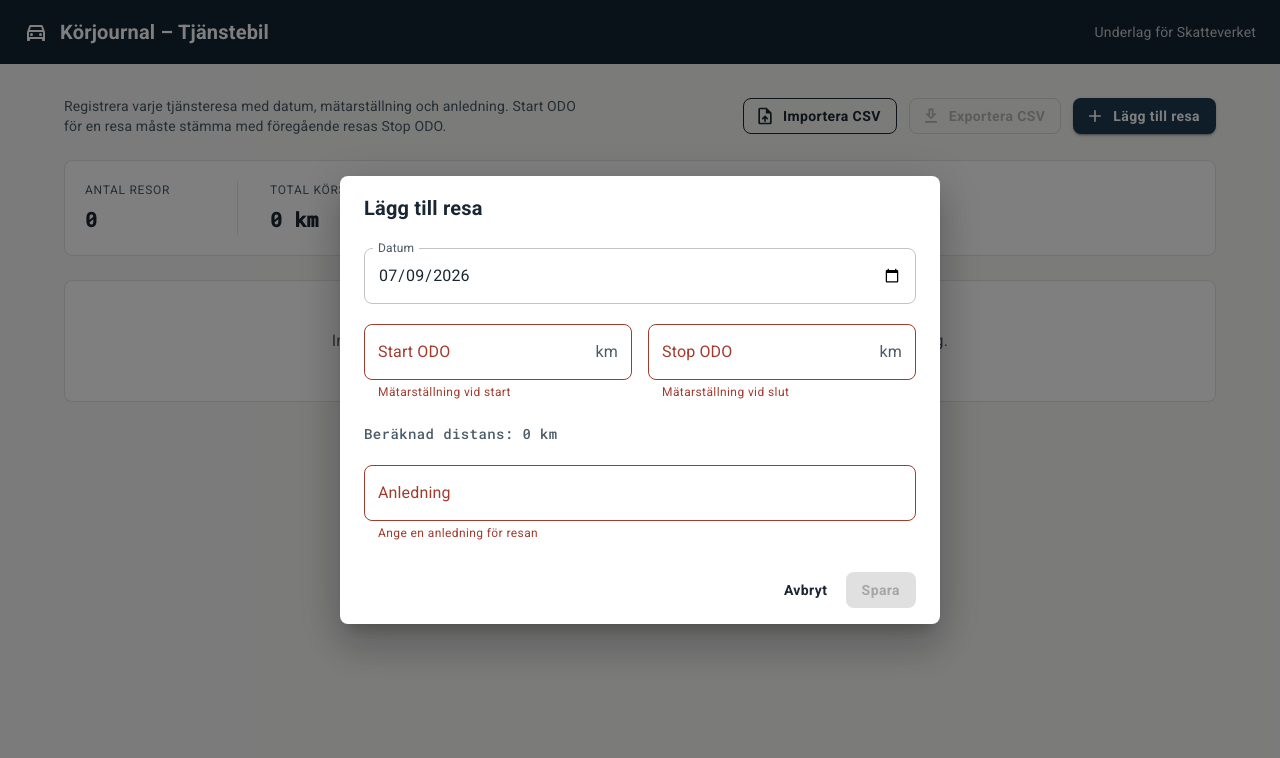
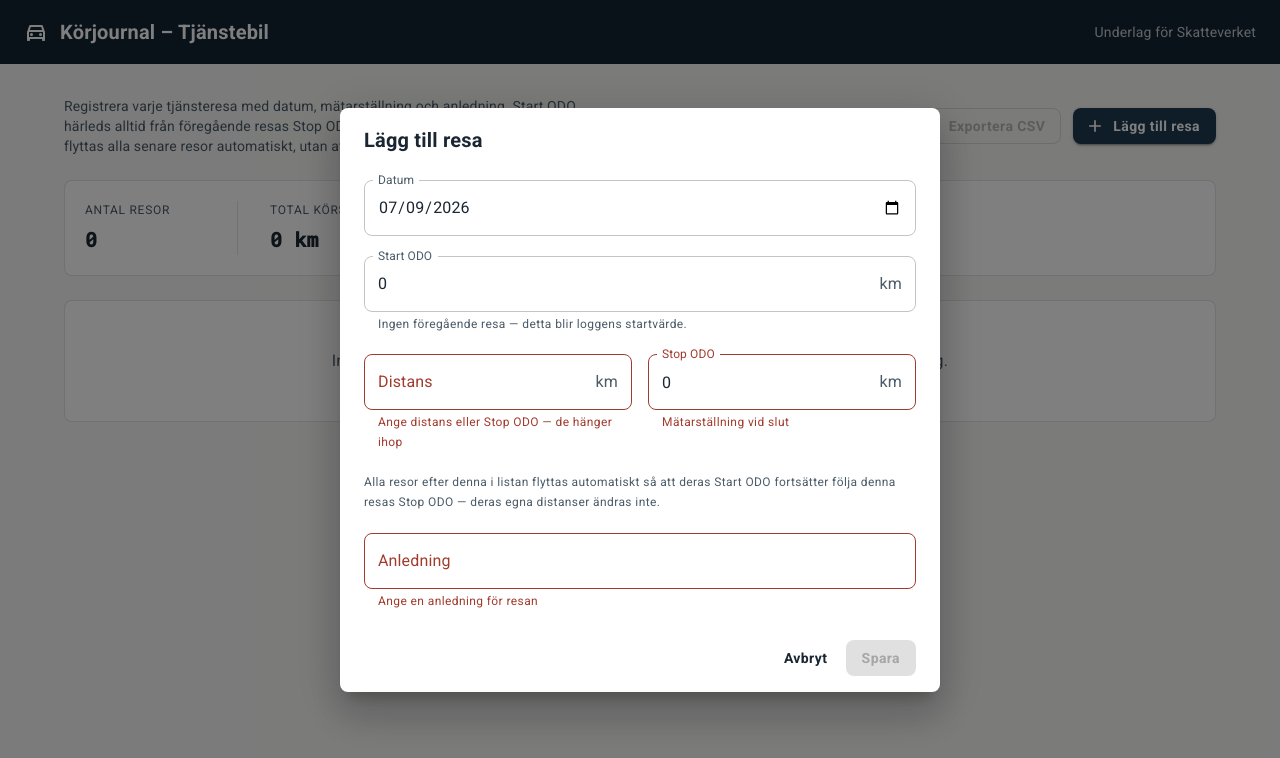
Before and after one commit to wingnut/drive-log, a React (Vite) app: page / in a window 1280 px wide. Both pictures are taken after a click on the button "Lägg till resa". Shown: the top 758 px of the page. Built offline with nearby package versions, Linux system fonts and the light colour scheme.

Commit message:
Possible to add new rows

```diff
--- a/src/App.tsx
+++ b/src/App.tsx
@@ -15,53 +15,90 @@ import DownloadIcon from '@mui/icons-material/DownloadOutlined'
 import DriveLogTable from './components/DriveLogTable'
 import SummaryStats from './components/SummaryStats'
 import CsvImportButton from './components/CsvImportButton'
-import EntryDialog from './components/EntryDialog'
-import type { DriveLogEntry } from './types'
-import { validateChain, suggestNextStartOdo } from './utils/validation'
+import EntryDialog, { type EntrySavePayload } from './components/EntryDialog'
+import type { ComputedEntry, DriveLogEntry } from './types'
+import { computeChain, validateEntries } from './utils/chain'
 import { exportDriveLogCsv, downloadCsv, makeId } from './utils/csv'
-import { loadEntries, saveEntries } from './utils/storage'
+import { loadLog, saveLog } from './utils/storage'
+
+/** Which entry the dialog is currently open for: inserting a brand new
+ *  row at a given position, or editing an existing one by id. */
+type DialogState = { mode: 'add'; index: number } | { mode: 'edit'; id: string } | null
 
 export default function App() {
-  const [entries, setEntries] = useState<DriveLogEntry[]>(() => loadEntries())
-  const [dialogOpen, setDialogOpen] = useState(false)
-  const [editingEntry, setEditingEntry] = useState<DriveLogEntry | undefined>(undefined)
+  const initialLog = useMemo(() => loadLog(), [])
+  const [baselineOdo, setBaselineOdo] = useState<number>(initialLog.baselineOdo)
+  const [entries, setEntries] = useState<DriveLogEntry[]>(initialLog.entries)
+  const [dialogState, setDialogState] = useState<DialogState>(null)
   const [snackbar, setSnackbar] = useState<{ message: string; severity: 'success' | 'warning' | 'error' } | null>(
     null,
   )
 
   useEffect(() => {
-    saveEntries(entries)
-  }, [entries])
+    saveLog({ baselineOdo, entries })
+  }, [baselineOdo, entries])
 
-  const issues = useMemo(() => validateChain(entries), [entries])
+  // The single place Start ODO / Stop ODO get derived. Everything below
+  // — the table, the summary, validation, the dialog's starting point —
+  // reads from this instead of trusting any stored odometer value.
+  const computed = useMemo(() => computeChain(baselineOdo, entries), [baselineOdo, entries])
+  const issues = useMemo(() => validateEntries(computed), [computed])
   const errorCount = useMemo(
     () => Array.from(issues.values()).flat().filter((i) => i.severity === 'error').length,
     [issues],
   )
 
-  const handleAddClick = () => {
-    setEditingEntry(undefined)
-    setDialogOpen(true)
-  }
-
-  const handleEditClick = (entry: DriveLogEntry) => {
-    setEditingEntry(entry)
-    setDialogOpen(true)
-  }
-
-  const handleSave = (entry: DriveLogEntry) => {
-    setEntries((prev) => {
-      const exists = prev.some((e) => e.id === entry.id)
-      return exists ? prev.map((e) => (e.id === entry.id ? entry : e)) : [...prev, entry]
-    })
-  }
+  const handleAppend = () => setDialogState({ mode: 'add', index: entries.length })
+  const handleInsertAt = (index: number) => setDialogState({ mode: 'add', index })
+  const handleEditClick = (entry: ComputedEntry) => setDialogState({ mode: 'edit', id: entry.id })
+  const handleDialogClose = () => setDialogState(null)
 
   const handleDelete = (id: string) => {
     setEntries((prev) => prev.filter((e) => e.id !== id))
   }
 
-  const handleImported = (imported: DriveLogEntry[], warnings: string[]) => {
-    setEntries((prev) => [...prev, ...imported])
+  const handleSave = (payload: EntrySavePayload) => {
+    if (!dialogState) return
+    if (dialogState.mode === 'add') {
+      const newEntry: DriveLogEntry = {
+        id: makeId(),
+        date: payload.date,
+        distance: payload.distance,
+        reason: payload.reason,
+      }
+      setEntries((prev) => [
+        ...prev.slice(0, dialogState.index),
+        newEntry,
+        ...prev.slice(dialogState.index),
+      ])
+      if (dialogState.index === 0 && payload.startOdoOverride !== undefined) {
+        setBaselineOdo(payload.startOdoOverride)
+      }
+    } else {
+      setEntries((prev) =>
+        prev.map((e) =>
+          e.id === dialogState.id
+            ? { ...e, date: payload.date, distance: payload.distance, reason: payload.reason }
+            : e,
+        ),
+      )
+      const idx = entries.findIndex((e) => e.id === dialogState.id)
+      if (idx === 0 && payload.startOdoOverride !== undefined) {
+        setBaselineOdo(payload.startOdoOverride)
+      }
+    }
+  }
+
+  const handleImported = (imported: DriveLogEntry[], importedBaseline: number, warnings: string[]) => {
+    if (entries.length === 0) {
+      setBaselineOdo(importedBaseline)
+      setEntries(imported)
+    } else {
+      // Log already has rows: the imported trips are appended, and the
+      // chain simply continues from the current last Stop ODO — the
+      // CSV's own baseline is only meaningful for an empty log.
+      setEntries((prev) => [...prev, ...imported])
+    }
     if (warnings.length > 0) {
       setSnackbar({
         message: `Importerade ${imported.length} resor med ${warnings.length} varning(ar): ${warnings[0]}${
@@ -75,8 +112,27 @@ export default function App() {
   }
 
   const handleExport = () => {
-    const csv = exportDriveLogCsv(entries)
+    const csv = exportDriveLogCsv({ baselineOdo, entries })
     downloadCsv(`korjournal-${new Date().toISOString().slice(0, 10)}.csv`, csv)
+  }
+
+  // Figure out what the dialog should show: the Start ODO this row has
+  // (or will have), whether it's editable (only true for position 0),
+  // and the existing entry data when editing.
+  let dialogStartOdo = 0
+  let dialogIsFirst = false
+  let dialogInitial: DriveLogEntry | undefined
+
+  if (dialogState?.mode === 'add') {
+    dialogIsFirst = dialogState.index === 0
+    dialogStartOdo = dialogState.index === 0 ? baselineOdo : computed[dialogState.index - 1].stopOdo
+  } else if (dialogState?.mode === 'edit') {
+    const idx = computed.findIndex((e) => e.id === dialogState.id)
+    if (idx >= 0) {
+      dialogIsFirst = idx === 0
+      dialogStartOdo = computed[idx].startOdo
+      dialogInitial = entries[idx]
+    }
   }
 
   return (
@@ -96,34 +152,41 @@ export default function App() {
       <Container maxWidth="lg" sx={{ py: 4 }}>
         <Stack spacing={3}>
           <Stack direction={{ xs: 'column', sm: 'row' }} spacing={2} justifyContent="space-between" alignItems={{ sm: 'center' }}>
-            <Typography variant="body2" color="text.secondary" maxWidth={520}>
-              Registrera varje tjänsteresa med datum, mätarställning och anledning. Start ODO för en
-              resa måste stämma med föregående resas Stop ODO.
+            <Typography variant="body2" color="text.secondary" maxWidth={560}>
+              Registrera varje tjänsteresa med datum, mätarställning och anledning. Start ODO
+              härleds alltid från föregående resas Stop ODO — infoga en resa var som helst i
+              listan så flyttas alla senare resor automatiskt, utan att deras distanser ändras.
             </Typography>
             <Stack direction="row" spacing={1.5} flexWrap="wrap" useFlexGap>
               <CsvImportButton onImported={handleImported} />
               <Button variant="outlined" color="inherit" startIcon={<DownloadIcon />} onClick={handleExport} disabled={entries.length === 0}>
                 Exportera CSV
               </Button>
-              <Button variant="contained" startIcon={<AddIcon />} onClick={handleAddClick}>
+              <Button variant="contained" startIcon={<AddIcon />} onClick={handleAppend}>
                 Lägg till resa
               </Button>
             </Stack>
           </Stack>
 
-          <SummaryStats entries={entries} errorCount={errorCount} />
+          <SummaryStats entries={computed} errorCount={errorCount} />
 
-          <DriveLogTable entries={entries} issues={issues} onEdit={handleEditClick} onDelete={handleDelete} />
+          <DriveLogTable
+            entries={computed}
+            issues={issues}
+            onEdit={handleEditClick}
+            onDelete={handleDelete}
+            onInsertAt={handleInsertAt}
+          />
         </Stack>
       </Container>
 
       <EntryDialog
-        open={dialogOpen}
-        onClose={() => setDialogOpen(false)}
+        open={dialogState !== null}
+        onClose={handleDialogClose}
         onSave={handleSave}
-        initial={editingEntry}
-        expectedStartOdo={suggestNextStartOdo(entries)}
-        makeId={makeId}
+        initial={dialogInitial}
+        startOdo={dialogStartOdo}
+        isFirst={dialogIsFirst}
       />
 
       <Snackbar
--- a/src/components/CsvImportButton.tsx
+++ b/src/components/CsvImportButton.tsx
@@ -5,7 +5,7 @@ import { parseDriveLogCsv } from '../utils/csv'
 import type { DriveLogEntry } from '../types'
 
 interface Props {
-  onImported: (entries: DriveLogEntry[], warnings: string[]) => void
+  onImported: (entries: DriveLogEntry[], baselineOdo: number, warnings: string[]) => void
 }
 
 export default function CsvImportButton({ onImported }: Props) {
@@ -13,8 +13,8 @@ export default function CsvImportButton({ onImported }: Props) {
 
   const handleFile = async (file: File) => {
     const text = await file.text()
-    const { entries, warnings } = parseDriveLogCsv(text)
-    onImported(entries, warnings)
+    const { entries, baselineOdo, warnings } = parseDriveLogCsv(text)
+    onImported(entries, baselineOdo, warnings)
   }
 
   return (
--- a/src/components/EntryDialog.tsx
+++ b/src/components/EntryDialog.tsx
@@ -1,4 +1,4 @@
-import { useEffect, useMemo, useState } from 'react'
+import { useEffect, useState } from 'react'
 import Dialog from '@mui/material/Dialog'
 import DialogTitle from '@mui/material/DialogTitle'
 import DialogContent from '@mui/material/DialogContent'
@@ -7,70 +7,86 @@ import TextField from '@mui/material/TextField'
 import Button from '@mui/material/Button'
 import Stack from '@mui/material/Stack'
 import Typography from '@mui/material/Typography'
-import Alert from '@mui/material/Alert'
 import InputAdornment from '@mui/material/InputAdornment'
 import ReasonAutocomplete from './ReasonAutocomplete'
 import type { DriveLogEntry } from '../types'
 
+export interface EntrySavePayload {
+  date: string
+  distance: number
+  reason: string
+  /** Only meaningful when `isFirst` — a new baseline odometer value. */
+  startOdoOverride?: number
+}
+
 interface Props {
   open: boolean
   onClose: () => void
-  onSave: (entry: DriveLogEntry) => void
+  onSave: (data: EntrySavePayload) => void
   /** Existing entry when editing, undefined when adding a new one. */
   initial?: DriveLogEntry
-  /** Stop ODO of the chronologically previous trip, used to prefill /
-   *  sanity-check Start ODO for a brand new entry. */
-  expectedStartOdo: number | null
-  /** id to generate for a brand new entry. */
-  makeId: () => string
+  /** This row's Start ODO as derived from the current chain — fixed and
+   *  read-only unless `isFirst` is true. */
+  startOdo: number
+  /** True when this row sits at position 0 in the sequence, i.e. it has
+   *  no predecessor, so its Start ODO is the log's editable baseline. */
+  isFirst: boolean
 }
 
-export default function EntryDialog({
-  open,
-  onClose,
-  onSave,
-  initial,
-  expectedStartOdo,
-  makeId,
-}: Props) {
+export default function EntryDialog({ open, onClose, onSave, initial, startOdo, isFirst }: Props) {
   const isEdit = Boolean(initial)
 
   const [date, setDate] = useState('')
-  const [startOdo, setStartOdo] = useState('')
-  const [stopOdo, setStopOdo] = useState('')
+  const [startOdoStr, setStartOdoStr] = useState('')
+  const [distanceStr, setDistanceStr] = useState('')
+  const [stopOdoStr, setStopOdoStr] = useState('')
   const [reason, setReason] = useState('')
 
   useEffect(() => {
     if (!open) return
-    if (initial) {
-      setDate(initial.date)
-      setStartOdo(String(initial.startOdo))
-      setStopOdo(String(initial.stopOdo))
-      setReason(initial.reason)
-    } else {
-      const today = new Date().toISOString().slice(0, 10)
-      setDate(today)
-      setStartOdo(expectedStartOdo !== null ? String(expectedStartOdo) : '')
-      setStopOdo('')
-      setReason('')
+    const initialDistance = initial?.distance ?? 0
+    setDate(initial?.date ?? new Date().toISOString().slice(0, 10))
+    setStartOdoStr(String(startOdo))
+    setDistanceStr(initial ? String(initialDistance) : '')
+    setStopOdoStr(initial ? String(startOdo + initialDistance) : String(startOdo))
+    setReason(initial?.reason ?? '')
+    // eslint-disable-next-line react-hooks/exhaustive-deps
+  }, [open, initial, startOdo])
+
+  const effectiveStartOdo = isFirst ? Number(startOdoStr) : startOdo
+  const startOdoValid = !Number.isNaN(effectiveStartOdo)
+
+  const handleStartOdoChange = (value: string) => {
+    setStartOdoStr(value)
+    const newStart = Number(value)
+    const distance = Number(distanceStr)
+    if (!Number.isNaN(newStart) && !Number.isNaN(distance)) {
+      // Keep this row's own distance fixed; Stop ODO follows the new start.
+      setStopOdoStr(String(newStart + distance))
     }
-  }, [open, initial, expectedStartOdo])
+  }
 
-  const startOdoNum = Number(startOdo)
-  const stopOdoNum = Number(stopOdo)
-  const distance = useMemo(() => {
-    if (Number.isNaN(startOdoNum) || Number.isNaN(stopOdoNum)) return null
-    return stopOdoNum - startOdoNum
-  }, [startOdoNum, stopOdoNum])
+  const handleDistanceChange = (value: string) => {
+    setDistanceStr(value)
+    const distance = Number(value)
+    if (!Number.isNaN(distance) && startOdoValid) {
+      setStopOdoStr(String(effectiveStartOdo + distance))
+    }
+  }
 
-  const startOdoMismatch =
-    !isEdit && expectedStartOdo !== null && startOdo !== '' && startOdoNum !== expectedStartOdo
+  const handleStopOdoChange = (value: string) => {
+    setStopOdoStr(value)
+    const stop = Number(value)
+    if (!Number.isNaN(stop) && startOdoValid) {
+      setDistanceStr(String(stop - effectiveStartOdo))
+    }
+  }
 
+  const distanceNum = Number(distanceStr)
   const errors = {
     date: !date,
-    startOdo: startOdo === '' || Number.isNaN(startOdoNum),
-    stopOdo:
-      stopOdo === '' || Number.isNaN(stopOdoNum) || (distance !== null && distance < 0),
+    startOdo: isFirst && (startOdoStr === '' || Number.isNaN(effectiveStartOdo)),
+    distance: distanceStr === '' || Number.isNaN(distanceNum) || distanceNum < 0,
     reason: !reason.trim(),
   }
   const hasErrors = Object.values(errors).some(Boolean)
@@ -78,12 +94,10 @@ export default function EntryDialog({
   const handleSave = () => {
     if (hasErrors) return
     onSave({
-      id: initial?.id ?? makeId(),
       date,
-      startOdo: startOdoNum,
-      stopOdo: stopOdoNum,
-      distance: distance ?? 0,
+      distance: distanceNum,
       reason: reason.trim(),
+      startOdoOverride: isFirst ? effectiveStartOdo : undefined,
     })
     onClose()
   }
@@ -102,42 +116,49 @@ export default function EntryDialog({
             InputLabelProps={{ shrink: true }}
             fullWidth
           />
+
+          <TextField
+            label="Start ODO"
+            type="number"
+            value={startOdoStr}
+            onChange={(e) => handleStartOdoChange(e.target.value)}
+            error={errors.startOdo}
+            disabled={!isFirst}
+            helperText={
+              isFirst
+                ? 'Ingen föregående resa — detta blir loggens startvärde.'
+                : 'Länkad till föregående resas Stop ODO, kan inte redigeras direkt.'
+            }
+            InputProps={{ endAdornment: <InputAdornment position="end">km</InputAdornment> }}
+            fullWidth
+          />
+
           <Stack direction="row" spacing={2}>
             <TextField
-              label="Start ODO"
+              label="Distans"
               type="number"
-              value={startOdo}
-              onChange={(e) => setStartOdo(e.target.value)}
-              error={errors.startOdo}
-              helperText={
-                startOdoMismatch
-                  ? `Föregående resas Stop ODO var ${expectedStartOdo}`
-                  : 'Mätarställning vid start'
-              }
+              value={distanceStr}
+              onChange={(e) => handleDistanceChange(e.target.value)}
+              error={errors.distance}
+              helperText="Ange distans eller Stop ODO — de hänger ihop"
               InputProps={{ endAdornment: <InputAdornment position="end">km</InputAdornment> }}
               fullWidth
             />
             <TextField
               label="Stop ODO"
               type="number"
-              value={stopOdo}
-              onChange={(e) => setStopOdo(e.target.value)}
-              error={errors.stopOdo}
+              value={stopOdoStr}
+              onChange={(e) => handleStopOdoChange(e.target.value)}
+              error={errors.distance}
               helperText="Mätarställning vid slut"
               InputProps={{ endAdornment: <InputAdornment position="end">km</InputAdornment> }}
               fullWidth
             />
           </Stack>
 
-          {startOdoMismatch && (
-            <Alert severity="warning">
-              Start ODO stämmer inte med föregående resas Stop ODO ({expectedStartOdo} km).
-              Kontrollera att inget saknas i journalen.
-            </Alert>
-          )}
-
-          <Typography variant="subtitle2" color="text.secondary">
-            Beräknad distans: {distance !== null && distance >= 0 ? `${distance} km` : '—'}
+          <Typography variant="caption" color="text.secondary">
+            Alla resor efter denna i listan flyttas automatiskt så att deras Start ODO fortsätter
+            följa denna resas Stop ODO — deras egna distanser ändras inte.
           </Typography>
 
           <ReasonAutocomplete
--- a/src/components/SummaryStats.tsx
+++ b/src/components/SummaryStats.tsx
@@ -2,10 +2,10 @@ import Paper from '@mui/material/Paper'
 import Stack from '@mui/material/Stack'
 import Typography from '@mui/material/Typography'
 import Divider from '@mui/material/Divider'
-import type { DriveLogEntry } from '../types'
+import type { ComputedEntry } from '../types'
 
 interface Props {
-  entries: DriveLogEntry[]
+  entries: ComputedEntry[]
   errorCount: number
 }
 
--- /dev/null
+++ b/src/utils/chain.ts
@@ -0,0 +1,59 @@
+import type { ComputedEntry, DriveLogEntry, EntryIssue } from '../types'
+
+/**
+ * Walks the log in order, deriving each entry's Start/Stop ODO from the
+ * baseline plus every preceding entry's distance. This is the only place
+ * Start/Stop ODO ever get computed — nothing else in the app stores them,
+ * so a broken chain simply isn't representable.
+ */
+export function computeChain(baselineOdo: number, entries: DriveLogEntry[]): ComputedEntry[] {
+  let running = baselineOdo
+  return entries.map((entry) => {
+    const startOdo = running
+    const stopOdo = startOdo + entry.distance
+    running = stopOdo
+    return { ...entry, startOdo, stopOdo }
+  })
+}
+
+/**
+ * Flags rows with a negative distance (Stop ODO would be below Start
+ * ODO), a missing reason, or a date that's earlier than the previous
+ * row's date (a soft warning — logs are usually chronological, but
+ * order in the list is what actually drives the odometer chain, not
+ * the date field, so this never blocks anything).
+ */
+export function validateEntries(computed: ComputedEntry[]): Map<string, EntryIssue[]> {
+  const issues = new Map<string, EntryIssue[]>()
+  const push = (id: string, issue: EntryIssue) => {
+    const list = issues.get(id) ?? []
+    list.push(issue)
+    issues.set(id, list)
+  }
+
+  computed.forEach((entry, idx) => {
+    if (entry.distance < 0) {
+      push(entry.id, {
+        id: entry.id,
+        severity: 'error',
+        message: 'Negativ distans: Stop ODO skulle hamna under Start ODO.',
+      })
+    }
+    if (!entry.reason.trim()) {
+      push(entry.id, {
+        id: entry.id,
+        severity: 'warning',
+        message: 'Anledning saknas.',
+      })
+    }
+    if (idx > 0 && entry.date < computed[idx - 1].date) {
+      push(entry.id, {
+        id: entry.id,
+        severity: 'warning',
+        message: 'Datumet är tidigare än föregående resas datum i listan.',
+      })
+    }
+  })
+
+  return issues
+}
--- a/src/utils/csv.ts
+++ b/src/utils/csv.ts
@@ -1,5 +1,6 @@
 import Papa from 'papaparse'
-import type { DriveLogEntry } from '../types'
+import type { ComputedEntry, DriveLog, DriveLogEntry } from '../types'
+import { computeChain } from './chain'
 
 let idCounter = 0
 /** Generates a reasonably unique id without pulling in a uuid dependency. */
@@ -9,6 +10,10 @@ export function makeId(): string {
 }
 
 export interface CsvImportResult {
+  /** Start ODO of the first imported row — only meaningful if importing
+   *  into an empty log; ignored otherwise (the import just continues the
+   *  existing chain). */
+  baselineOdo: number
   entries: DriveLogEntry[]
   warnings: string[]
 }
@@ -25,7 +30,6 @@ function parseNumber(raw: string, field: string, rowNum: number, warnings: strin
 
 function parseDate(raw: string, rowNum: number, warnings: string[]): string {
   const trimmed = raw.trim()
-  // Accept yyyy-mm-dd directly; otherwise try to coerce via Date, else keep raw.
   if (/^\d{4}-\d{2}-\d{2}$/.test(trimmed)) return trimmed
   const asDate = new Date(trimmed)
   if (!Number.isNaN(asDate.getTime())) {
@@ -36,9 +40,15 @@ function parseDate(raw: string, rowNum: number, warnings: string[]): string {
 }
 
 /**
- * Parses a CSV string with columns: Date, Start ODO, Distance, Stop ODO, Reason.
- * Distance is recomputed from Start/Stop ODO rather than trusted verbatim,
- * and a warning is added if the file's own Distance column disagrees.
+ * Parses a CSV with columns: Date, Start ODO, Distance, Stop ODO, Reason.
+ *
+ * Each row's own distance is recomputed as Stop ODO - Start ODO (the file's
+ * Distance column is only used to sanity-check, with a warning on
+ * mismatch). The file's Start ODO column is otherwise only trusted for row
+ * 1, which becomes the log's baseline — from row 2 onward, Start ODO is
+ * expected to equal the previous row's Stop ODO, and a warning is raised
+ * if it doesn't (that row's own distance is still kept correct; only the
+ * *gap* between rows is being flagged, not silently trusted).
  */
 export function parseDriveLogCsv(csvText: string): CsvImportResult {
   const warnings: string[] = []
@@ -54,6 +64,7 @@ export function parseDriveLogCsv(csvText: string): CsvImportResult {
     }
   }
 
+  let previousRawStop: number | null = null
   const entries: DriveLogEntry[] = result.data.map((row, idx) => {
     const rowNum = idx + 2 // account for header row, 1-indexed
     const date = parseDate(row['Date'] ?? '', rowNum, warnings)
@@ -70,23 +81,34 @@ export function parseDriveLogCsv(csvText: string): CsvImportResult {
         `Rad ${rowNum}: angiven Distance (${declaredDistance}) matchar inte Stop ODO - Start ODO (${distance}). Beräknat värde används.`,
       )
     }
+    if (previousRawStop !== null && startOdo !== previousRawStop) {
+      warnings.push(
+        `Rad ${rowNum}: Start ODO (${startOdo}) matchade inte föregående rads Stop ODO (${previousRawStop}) i filen. Resans egen distans (${distance} km) importerades ändå; kedjan byggs om automatiskt.`,
+      )
+    }
+    previousRawStop = stopOdo
 
     return {
       id: makeId(),
       date,
-      startOdo,
-      stopOdo,
       distance,
       reason: (row['Reason'] ?? '').trim(),
     }
   })
 
-  return { entries, warnings }
+  const baselineOdo =
+    result.data.length > 0
+      ? parseNumber(result.data[0]['Start ODO'] ?? '0', 'Start ODO', 2, [])
+      : 0
+
+  return { baselineOdo, entries, warnings }
 }
 
-/** Serializes entries back into the required CSV shape. */
-export function exportDriveLogCsv(entries: DriveLogEntry[]): string {
-  const rows = entries.map((e) => ({
+/** Serializes the log back into the required CSV shape, deriving
+ *  Start ODO / Stop ODO from the baseline + each row's distance. */
+export function exportDriveLogCsv(log: DriveLog): string {
+  const computed: ComputedEntry[] = computeChain(log.baselineOdo, log.entries)
+  const rows = computed.map((e) => ({
     Date: e.date,
     'Start ODO': e.startOdo,
     Distance: e.distance,
--- a/src/utils/storage.ts
+++ b/src/utils/storage.ts
@@ -1,22 +1,31 @@
-import type { DriveLogEntry } from '../types'
+import type { DriveLog } from '../types'
 
-const STORAGE_KEY = 'korjournal.entries.v1'
+const STORAGE_KEY = 'korjournal.log.v2'
 
-export function loadEntries(): DriveLogEntry[] {
+const EMPTY_LOG: DriveLog = { baselineOdo: 0, entries: [] }
+
+export function loadLog(): DriveLog {
   try {
     const raw = localStorage.getItem(STORAGE_KEY)
-    if (!raw) return []
+    if (!raw) return EMPTY_LOG
     const parsed = JSON.parse(raw)
-    if (!Array.isArray(parsed)) return []
-    return parsed as DriveLogEntry[]
+    if (
+      typeof parsed !== 'object' ||
+      parsed === null ||
+      typeof parsed.baselineOdo !== 'number' ||
+      !Array.isArray(parsed.entries)
+    ) {
+      return EMPTY_LOG
+    }
+    return parsed as DriveLog
   } catch {
-    return []
+    return EMPTY_LOG
   }
 }
 
-export function saveEntries(entries: DriveLogEntry[]): void {
+export function saveLog(log: DriveLog): void {
   try {
-    localStorage.setItem(STORAGE_KEY, JSON.stringify(entries))
+    localStorage.setItem(STORAGE_KEY, JSON.stringify(log))
   } catch {
     // Storage can fail (quota, private mode) — the in-memory state still
     // works for the current session, so we don't surface this as fatal.
```
Also changed, not shown: src/components/DriveLogTable.tsx (+14 -9 lines), src/types.ts (+27 -13 lines), 1 other file (tests, documents, lock files or other folders).
